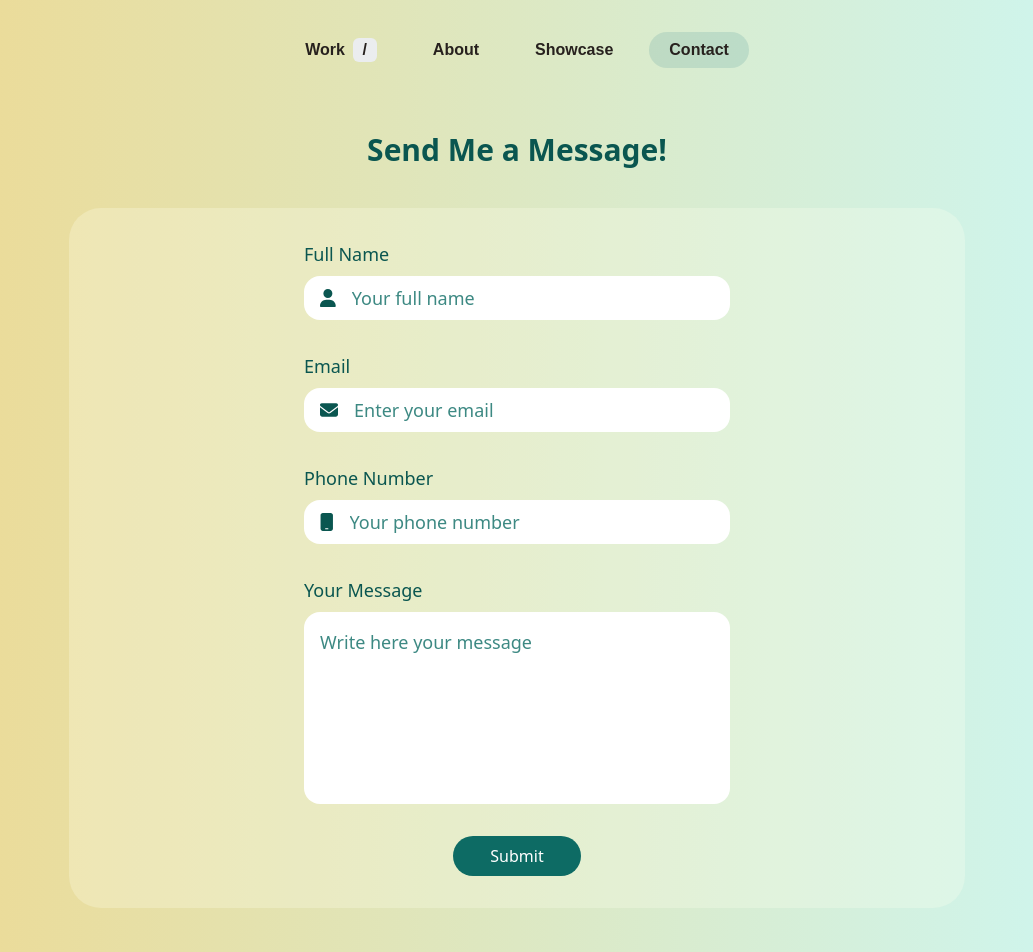
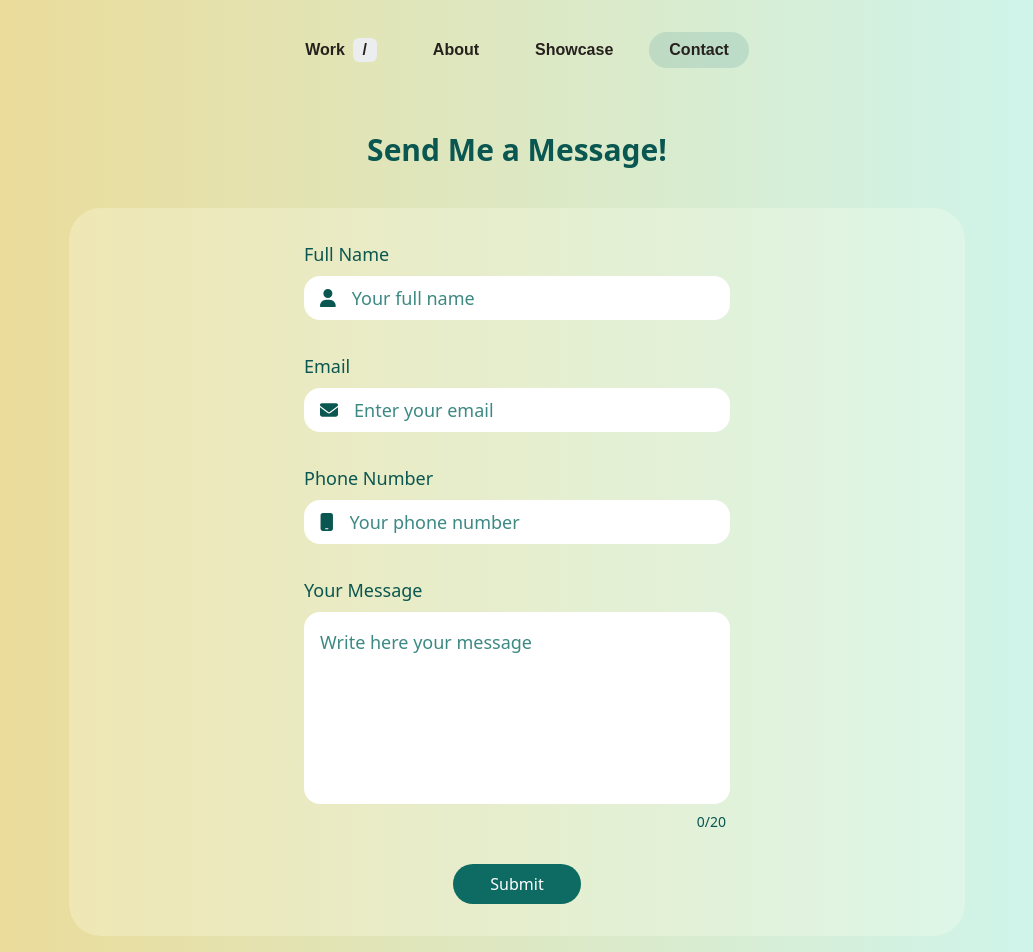
Before and after one commit to Ale-1508/portfolio, a Next.js app: page /contact in a window 1280 px wide. Shown: the top 952 px of the page, without its empty margins (123-1156 px from the left). Built offline with nearby package versions, Linux system fonts and the light colour scheme.

Commit message:
added word counter

```diff
--- a/src/app/_core/components/textfields/LargeTextField.tsx
+++ b/src/app/_core/components/textfields/LargeTextField.tsx
@@ -11,55 +11,34 @@ interface SmallTextfieldProps {
 }
 
 export const LargeTextField = ( { startValue="", hint="", required=false }: SmallTextfieldProps ) => {
-  const [ state, setState ] = useState({
-    value: startValue,
-    trailingIcon: {
-      name: faCircleInfo,
-      show: false
-    }
-  });
+  const [ value, setState ] = useState(startValue);
+  const valueLenght = value.length;
 
   const capitalizeFirstLetter = (string: string) => { return string.charAt(0).toUpperCase() + string.slice(1); };
 
   const handleChange = (e: ChangeEvent<HTMLTextAreaElement>) => {
-    setState(prevState => ({...prevState, value:e.target.value}));
+    setState( e.target.value );
   }
 
-  const handleFocus = (e: ChangeEvent<HTMLTextAreaElement>) => {
-    setState(prevState => ({
-      ...prevState,
-      trailingIcon: { ...prevState.trailingIcon, show: false, name: faCircleInfo }
-    }));
-  }
+  const handleFocus = (e: ChangeEvent<HTMLTextAreaElement>) => {}
 
-  const handleBlur = (e: ChangeEvent<HTMLTextAreaElement>) => {
-    let inputOk = true;
-    if (inputOk) {
-      setState(prevState => ({
-        ...prevState,
-        trailingIcon: { ...prevState.trailingIcon, show: true, name: faCheck }
-      }));
-    } else {
-      setState(prevState => ({
-        ...prevState,
-        trailingIcon: { ...prevState.trailingIcon, show: true }
-      }));
-    }
-  }
+  const handleBlur = (e: ChangeEvent<HTMLTextAreaElement>) => {}
 
 
   return (
     <div className="
-      flex flex-row items-start h-48
+      flex flex-col gap-2
+      text-primary-600 text-md lg:text-lg font-normal ">
+      <div className="
+        flex flex-col items-start h-48
         px-4 py-2 rounded-2xl
-      text-md lg:text-lg font-normal
-      text-primary-600
+
         bg-white
         selectable-none hover:shadow-md
         focus-within:outline-primary-300 focus-within:outline-2 focus-within:outline
       ">
         <textarea
-        value={state.value}
+          value={value}
           placeholder={hint}
           onChange={handleChange}
           onBlur={handleBlur}
@@ -75,6 +54,14 @@ export const LargeTextField = ( { startValue="", hint="", required=false }: Smal
             overflow-hidden resize-none
           "
         />
+
+      </div>
+      { <p className={`
+        transition duration-500 ease-out ${ valueLenght < 20 ? "opacity-100" : "opacity-0" }
+        w-full flex -ml-1
+        justify-end items-end
+        font-medium text-sm
+      `}>{valueLenght}/20</p> }
     </div>
   )
 }
```
Lines whose indentation alone changed are shown as unchanged.
